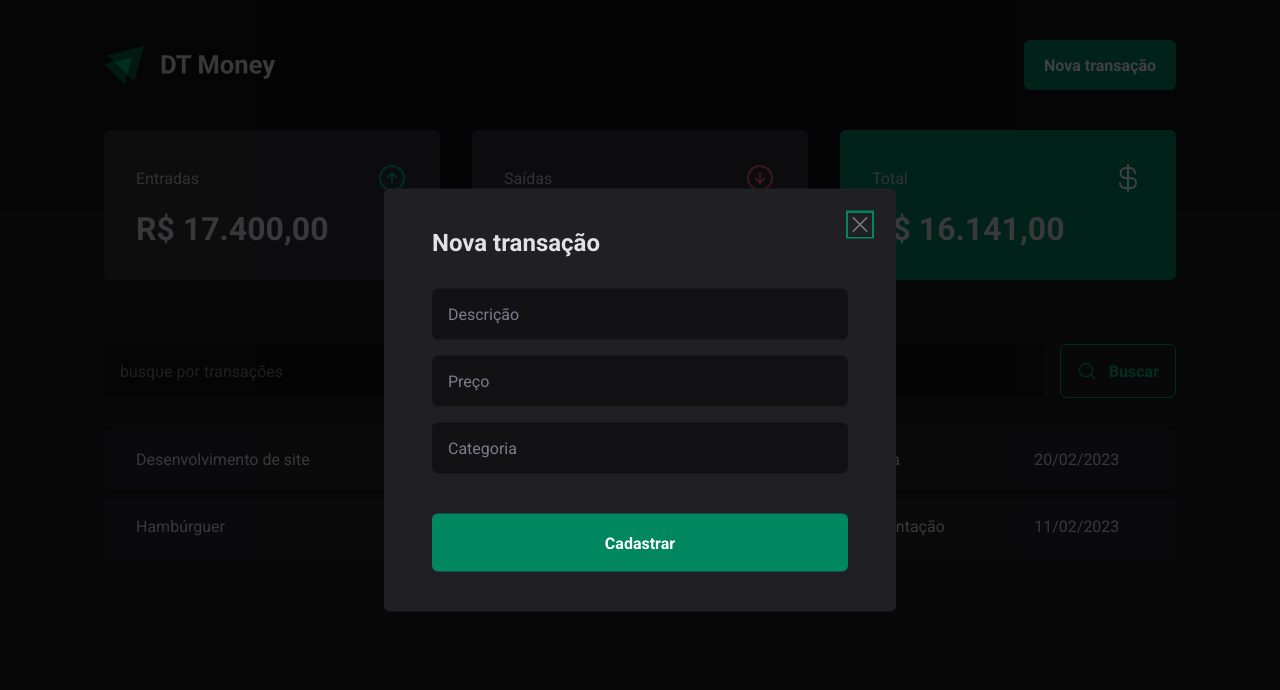
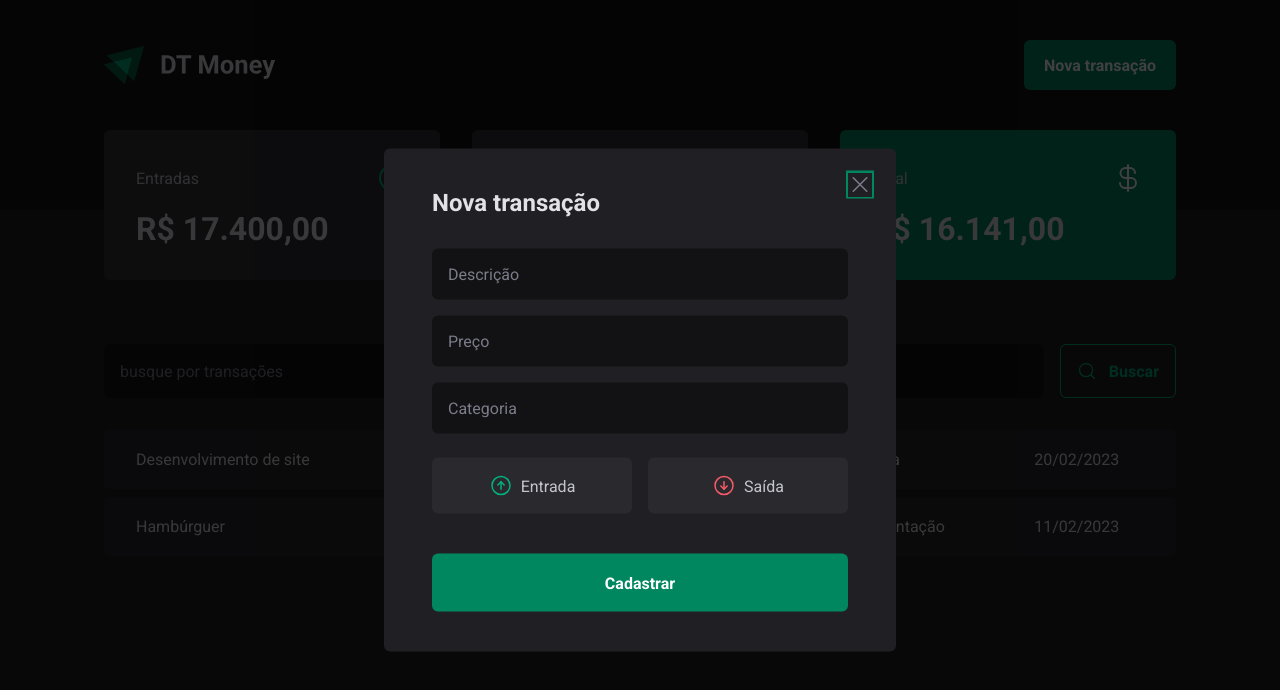
Before and after one commit to Muglly/DT-Money, a React (Vite) app: page / in a window 1280 px wide. Both pictures are taken after a click on the button "Nova transação". Shown: the top 690 px of the page. Built offline with nearby package versions, Linux system fonts and the light colour scheme.

Commit message:
Add buttuns income and outcome

```diff
--- a/src/components/NewTransactionModal/index.tsx
+++ b/src/components/NewTransactionModal/index.tsx
@@ -1,5 +1,5 @@
 import * as Dialog from "@radix-ui/react-dialog";
-import { X } from "phosphor-react";
+import { ArrowCircleDown, ArrowCircleUp, X } from "phosphor-react";
 
 import * as S from "./styles";
 
@@ -19,6 +19,18 @@
           <input type="number" placeholder="Preço" required />
           <input type="text" placeholder="Categoria" required />
 
+          <S.TransactionType>
+            <S.TransactionTypeButton variant="income">
+              <ArrowCircleUp size={24} />
+              Entrada
+            </S.TransactionTypeButton>
+
+            <S.TransactionTypeButton variant="outcome">
+              <ArrowCircleDown size={24} />
+              Saída
+            </S.TransactionTypeButton>
+          </S.TransactionType>
+
           <button type="submit">Cadastrar</button>
         </form>
       </S.Content>
--- a/src/components/NewTransactionModal/styles.ts
+++ b/src/components/NewTransactionModal/styles.ts
@@ -68,3 +68,34 @@
   line-height: 0;
   color: ${({ theme }) => theme.colors.gray[500]};
 `;
+
+export const TransactionType = styled.div`
+  display: grid;
+  grid-template-columns: repeat(2, 1fr);
+  gap: 1rem;
+  margin-top: 0.5rem;
+`;
+
+interface TransactionTypeButtonProps {
+  variant: "income" | "outcome";
+}
+
+export const TransactionTypeButton = styled.button<TransactionTypeButtonProps>`
+  background: ${({ theme }) => theme.colors.gray[700]};
+  padding: 1rem;
+  display: flex;
+  align-items: center;
+  justify-content: center;
+  gap: 0.5rem;
+  border-radius: 6px;
+  border: 0;
+  cursor: pointer;
+  color: ${({ theme }) => theme.colors.gray[300]};
+
+  svg {
+    color: ${(props) =>
+      props.variant === "income"
+        ? props.theme.colors.green[300]
+        : props.theme.colors.red[300]};
+  }
+`;
```
